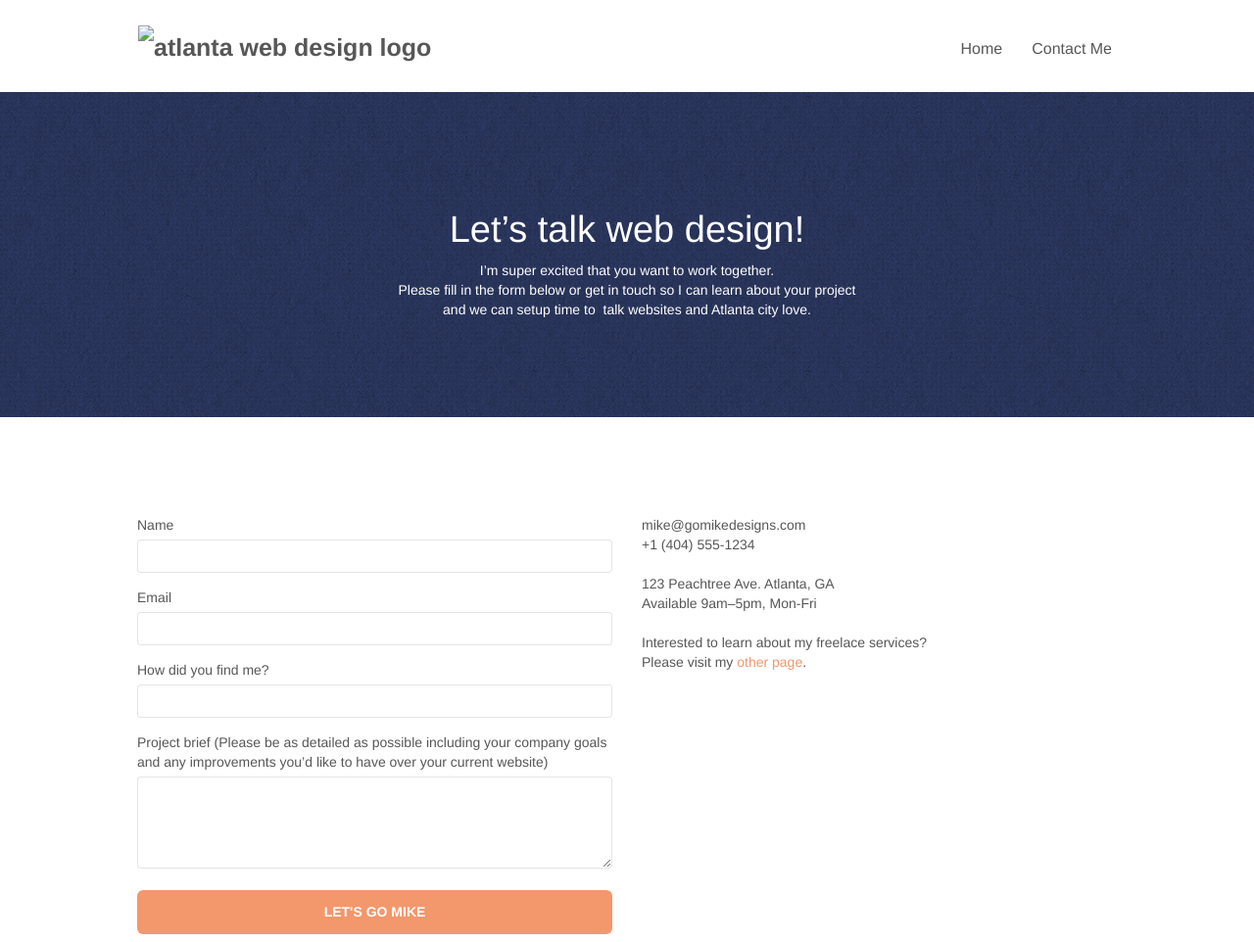
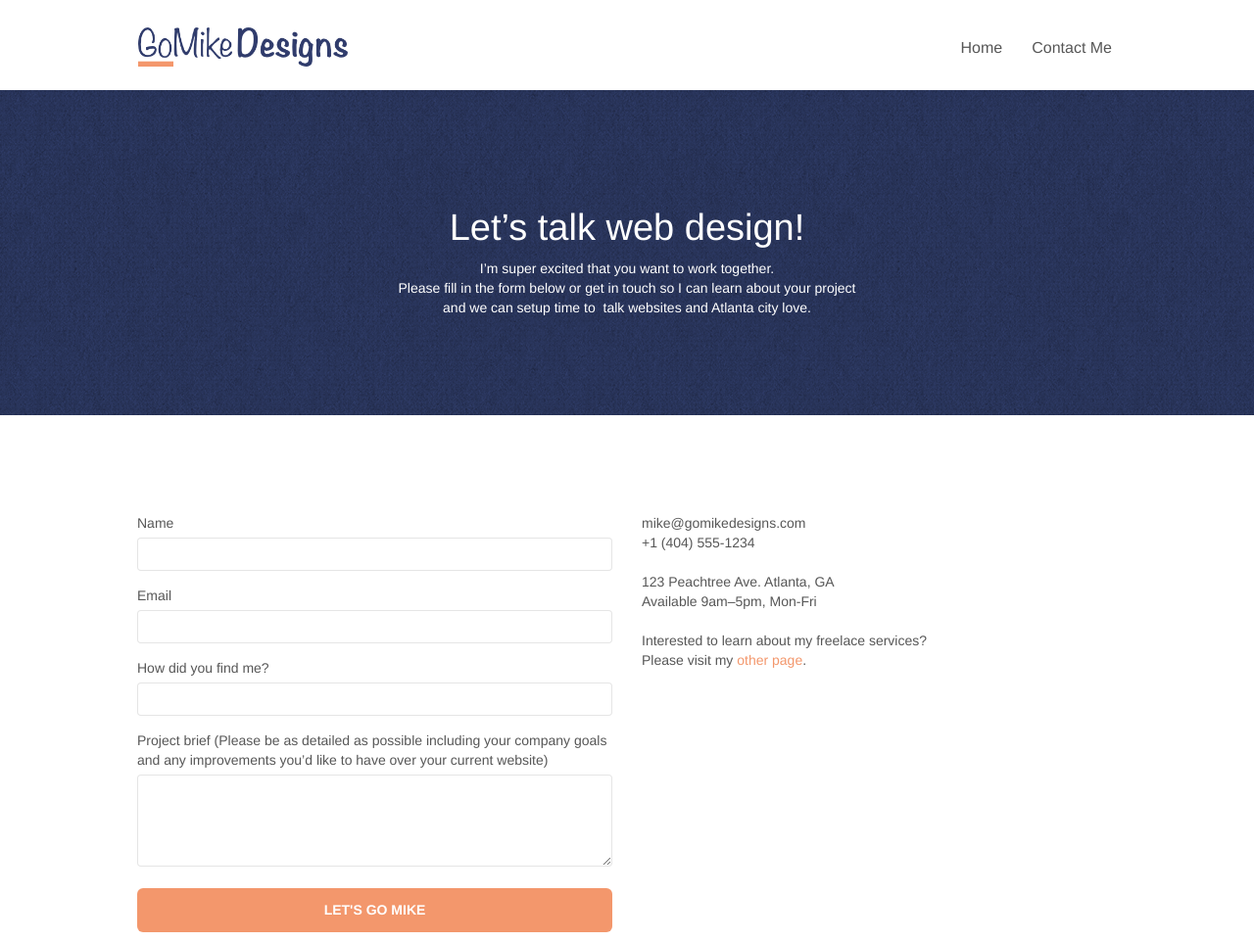
Before and after one commit to julienb86/seo_improved, a plain HTML site: page page2.html in a window 1280 px wide. Shown: the top 962 px of the page at 98% size. Drawn offline with Linux system fonts and the light colour scheme.

Commit message:
changed name of the img in the html

```diff
--- a/page2.html
+++ b/page2.html
@@ -35,7 +35,7 @@
 	<div class="container bloc-sm">
 		<nav class="navbar row">
 			<div class="navbar-header">
-				<a class="navbar-brand" href="index.html"><img src="img/atlanta%20web%20design%20logo.png" alt="atlanta web design logo" height="40" /></a>
+				<a class="navbar-brand" href="index.html"><img src="img/atlanta-web-design-logo.png" alt="atlanta web design logo" height="40" /></a>
 				<button id="nav-toggle" type="button" class="ui-navbar-toggle navbar-toggle" data-toggle="collapse" data-target=".navbar-1">
 					<span class="sr-only">Toggle navigation</span><span class="icon-bar"></span><span class="icon-bar"></span><span class="icon-bar"></span>
 				</button>
```
